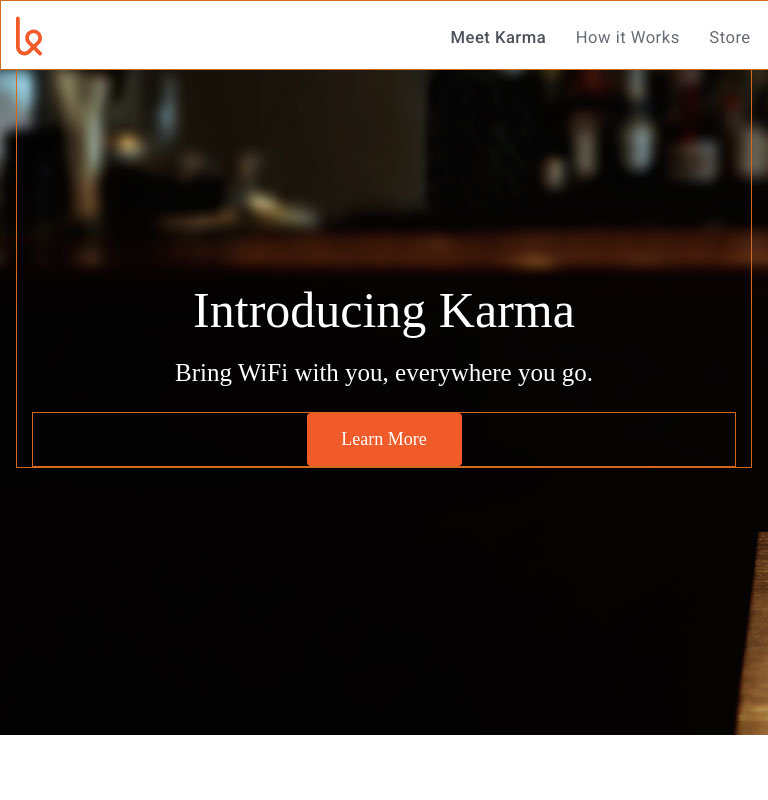
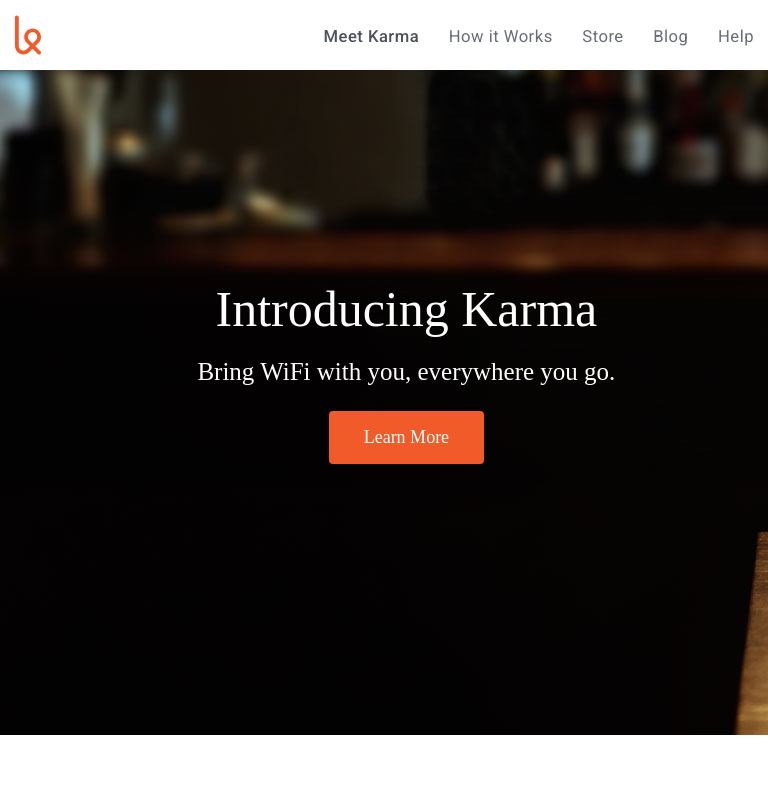
Before and after one commit to stephbarker74/startup-landing-page-clone, a plain HTML site: page index.html in a window 768 px wide. Shown: the top 800 px of the page. Drawn offline with Linux system fonts and the light colour scheme.

Commit message:
Added logo & fixed Responsive style

```diff
--- a/css/style.css
+++ b/css/style.css
@@ -31,11 +31,6 @@
     background-color: LightGray;
     -webkit-font-smoothing: antialiased;
 }
-div {
-    border: 1px solid Chocolate;
-}
-
-
 
 
 /*Navigation Section*/
@@ -92,11 +87,7 @@
     height: 45.938rem;
     overflow: auto;
 }
-@media (min-width: 48rem) {
-	.content {
-	    width: 46rem;
-	}
-}
+
 
 .content {
     padding: 0 0.938rem;
@@ -281,3 +272,12 @@
     font-weight: 300;
     color: #838994;
 }
+@media (max-width: 50rem) {
+    .content {
+        width: 46rem;
+        margin: 0 5%;
+    }
+    .top-navigation .links {
+        padding-right: 8rem;
+    }
+}
```
Also changed, not shown: images/karma-logo copy.svg (added).
